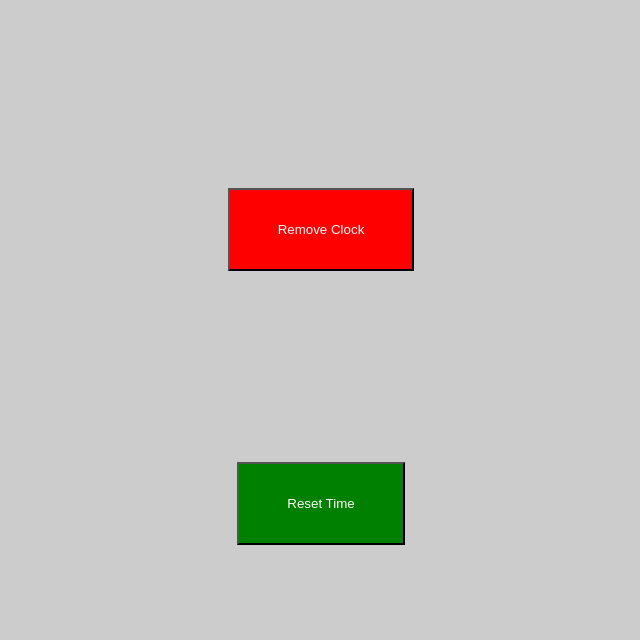
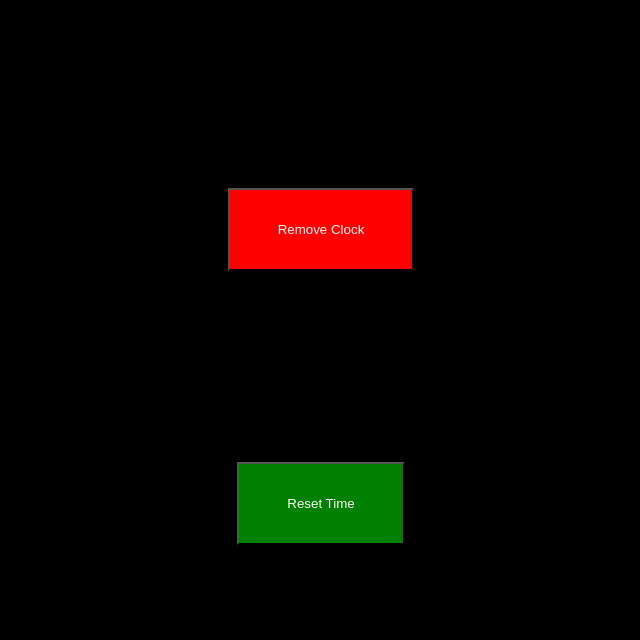
Before and after one commit to lukehud/codejam-w2-js-practice2, a plain HTML site: page index.html in a window 1280 px wide. Shown: the part 160-800 px from the top of the page, without its empty margins (319-959 px from the left). Drawn offline with Linux system fonts and the light colour scheme.

Commit message:
background color change

```diff
--- a/style.css
+++ b/style.css
@@ -9,7 +9,7 @@
 }
 
 body {
-    background: #ccc;
+    background: black;
     display: flex;
     flex-direction: column;
     justify-content: center;
```
